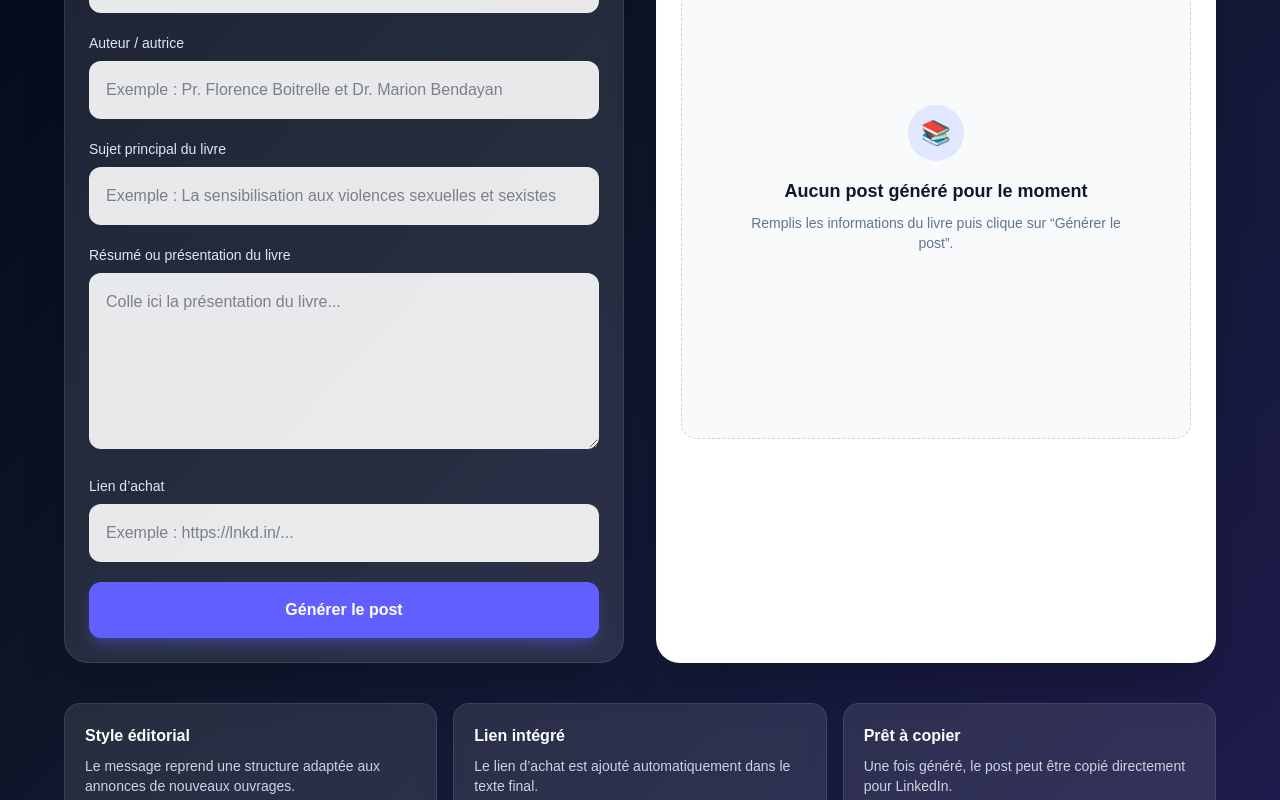
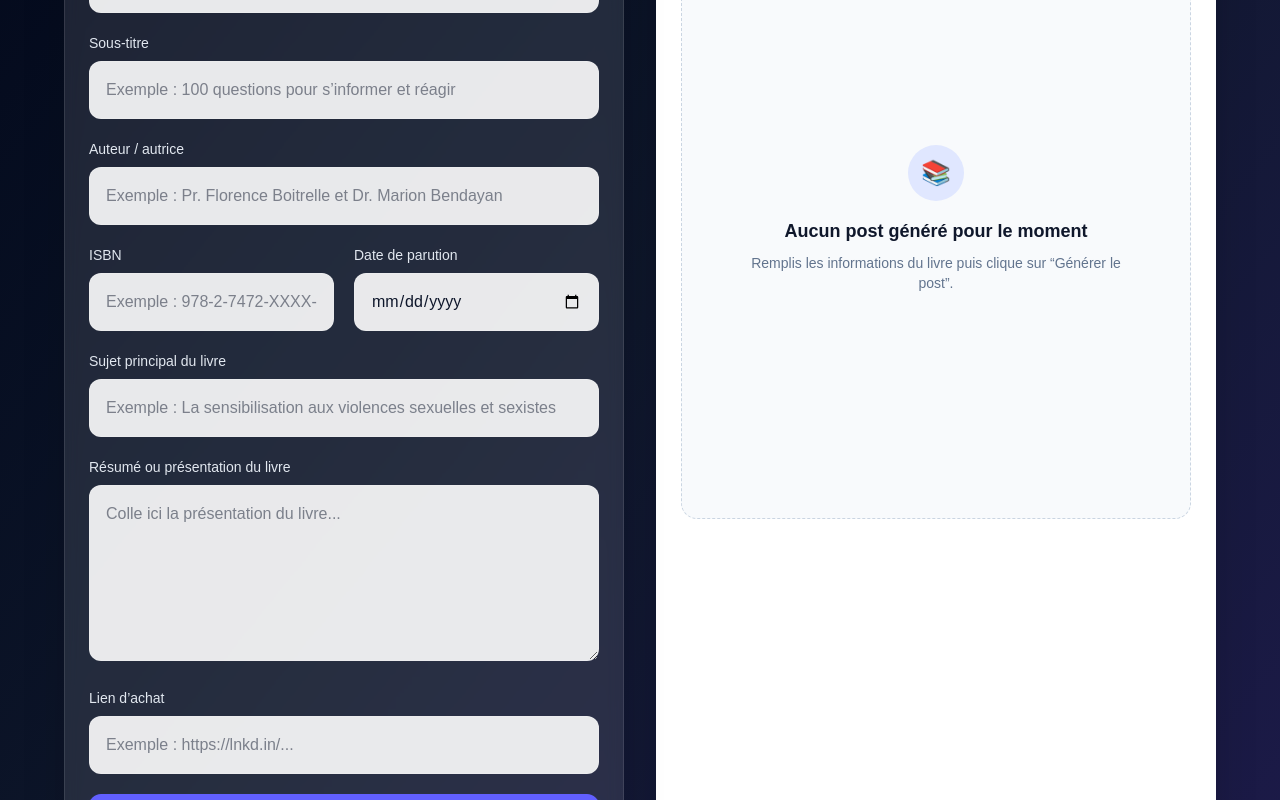
Before and after one commit to eskacongres/book-post-generator, a Next.js app: page / in a window 1280 px wide. Shown: the part 520-1320 px from the top of the page. Built offline with nearby package versions, Linux system fonts and the light colour scheme.

Commit message:
Ajout ISBN sous-titre et date de parution

```diff
--- a/app/page.tsx
+++ b/app/page.tsx
@@ -4,7 +4,10 @@ import { useState } from "react";
 
 export default function Home() {
   const [title, setTitle] = useState("");
+  const [subtitle, setSubtitle] = useState("");
   const [author, setAuthor] = useState("");
+  const [isbn, setIsbn] = useState("");
+  const [publicationDate, setPublicationDate] = useState("");
   const [summary, setSummary] = useState("");
   const [link, setLink] = useState("");
   const [theme, setTheme] = useState("");
@@ -12,21 +15,32 @@ export default function Home() {
 
   function generatePosts() {
     const finalTitle = title || "Titre de l’ouvrage";
+    const finalSubtitle = subtitle ? ` : ${subtitle}` : "";
     const finalAuthor = author || "Nom de l’auteur";
     const finalTheme = theme || "ce sujet";
     const finalSummary =
       summary ||
       "Cet ouvrage propose une approche claire et accessible pour mieux comprendre les enjeux abordés.";
 
+    const publicationLine = publicationDate
+      ? `L’ouvrage paraîtra le ${publicationDate}.`
+      : "";
+
+    const isbnLine = isbn ? `ISBN : ${isbn}` : "";
+
     const generatedText = `⚡ NOUVEAUTÉ 2026 ⚡
 
-Nous avons fait paraître un ouvrage qui s’intitule "${finalTitle}", écrit par ${finalAuthor}.
+Nous avons fait paraître un ouvrage qui s’intitule "${finalTitle}${finalSubtitle}", écrit par ${finalAuthor}.
+
+${publicationLine}
 
 ${finalTheme} reste un sujet important, et la sensibilisation ainsi que l’accès à une information claire sont plus essentiels que jamais.
 
 À travers cet ouvrage, l’auteur apporte des réponses accessibles et structurées afin d’aider les lecteurs à mieux comprendre les enjeux, à approfondir leurs connaissances et à disposer de repères utiles.
 
 ${finalSummary}
+
+${isbnLine}
 
 Si ce sujet vous intéresse, vous pouvez dès à présent vous procurer l’ouvrage afin d’approfondir vos connaissances et de disposer d’un guide pratique pour mieux comprendre et agir.
 
@@ -54,7 +68,7 @@ ${
           </div>
 
           <h1 className="mx-auto max-w-3xl text-4xl font-bold tracking-tight md:text-6xl">
-            Crée un post de lancement prêt à publier
+            Créez un post de lancement prêt à publier
           </h1>
 
           <p className="mx-auto mt-5 max-w-2xl text-lg text-slate-300">
@@ -88,6 +102,18 @@ ${
 
               <div>
                 <label className="mb-2 block text-sm font-medium text-slate-200">
+                  Sous-titre
+                </label>
+                <input
+                  className="w-full rounded-xl border border-white/10 bg-white/90 p-4 text-slate-900 outline-none transition focus:border-indigo-400 focus:ring-4 focus:ring-indigo-400/20"
+                  placeholder="Exemple : 100 questions pour s’informer et réagir"
+                  value={subtitle}
+                  onChange={(e) => setSubtitle(e.target.value)}
+                />
+              </div>
+
+              <div>
+                <label className="mb-2 block text-sm font-medium text-slate-200">
                   Auteur / autrice
                 </label>
                 <input
@@ -96,6 +122,32 @@ ${
                   value={author}
                   onChange={(e) => setAuthor(e.target.value)}
                 />
+              </div>
+
+              <div className="grid gap-5 md:grid-cols-2">
+                <div>
+                  <label className="mb-2 block text-sm font-medium text-slate-200">
+                    ISBN
+                  </label>
+                  <input
+                    className="w-full rounded-xl border border-white/10 bg-white/90 p-4 text-slate-900 outline-none transition focus:border-indigo-400 focus:ring-4 focus:ring-indigo-400/20"
+                    placeholder="Exemple : 978-2-7472-XXXX-X"
+                    value={isbn}
+                    onChange={(e) => setIsbn(e.target.value)}
+                  />
+                </div>
+
+                <div>
+                  <label className="mb-2 block text-sm font-medium text-slate-200">
+                    Date de parution
+                  </label>
+                  <input
+                    type="date"
+                    className="w-full rounded-xl border border-white/10 bg-white/90 p-4 text-slate-900 outline-none transition focus:border-indigo-400 focus:ring-4 focus:ring-indigo-400/20"
+                    value={publicationDate}
+                    onChange={(e) => setPublicationDate(e.target.value)}
+                  />
+                </div>
               </div>
 
               <div>
@@ -163,7 +215,7 @@ ${
             </div>
 
             {!result ? (
-              <div className="flex min-h-[520px] items-center justify-center rounded-2xl border border-dashed border-slate-300 bg-slate-50 p-8 text-center">
+              <div className="flex min-h-[600px] items-center justify-center rounded-2xl border border-dashed border-slate-300 bg-slate-50 p-8 text-center">
                 <div>
                   <div className="mx-auto mb-4 flex h-14 w-14 items-center justify-center rounded-full bg-indigo-100 text-2xl">
                     📚
@@ -178,7 +230,7 @@ ${
                 </div>
               </div>
             ) : (
-              <div className="min-h-[520px] rounded-2xl bg-slate-50 p-6">
+              <div className="min-h-[600px] rounded-2xl bg-slate-50 p-6">
                 <pre className="whitespace-pre-wrap text-sm leading-7 text-slate-800">
                   {result}
                 </pre>
@@ -197,9 +249,10 @@ ${
           </div>
 
           <div className="rounded-2xl border border-white/10 bg-white/10 p-5 backdrop-blur">
-            <h3 className="mb-2 font-semibold">Lien intégré</h3>
+            <h3 className="mb-2 font-semibold">Informations complètes</h3>
             <p className="text-sm text-slate-300">
-              Le lien d’achat est ajouté automatiquement dans le texte final.
+              Ajoute le titre, le sous-titre, l’ISBN, la date de parution et le
+              lien d’achat.
             </p>
           </div>
 
```
